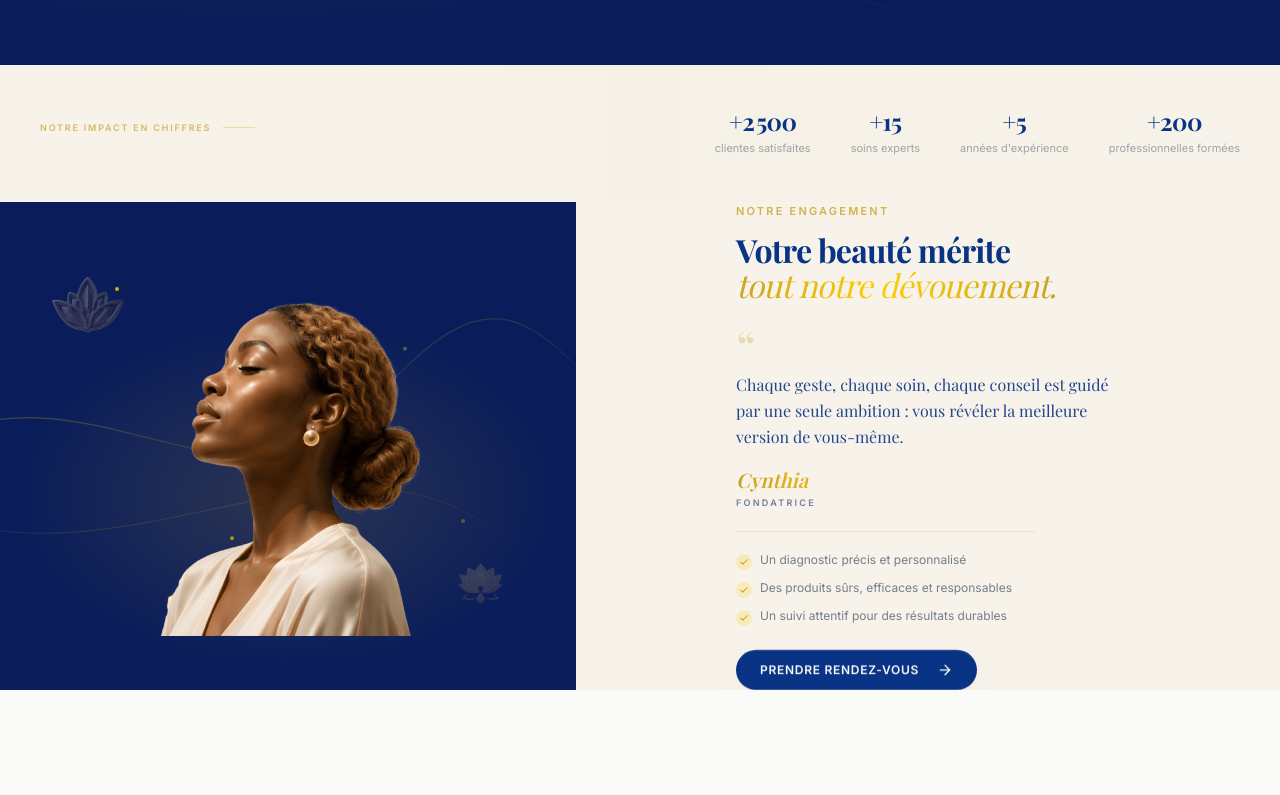
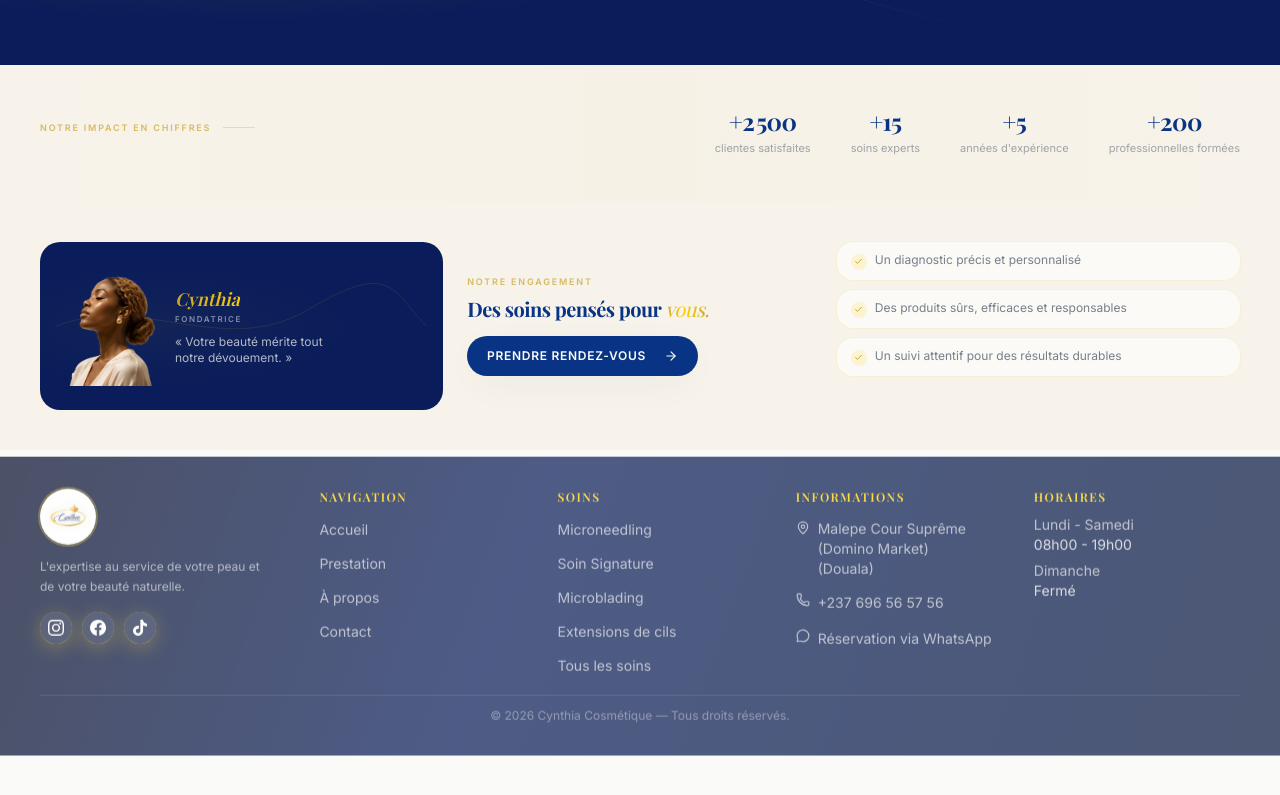
Before and after one commit to kenryalonzo/com.cythia.dev, a Next.js app: page /a-propos in a window 1280 px wide. Shown: the part 1417-2212 px from the top of the page. After the commit the page ends 2173 px from the top, so only its background shows below. Built offline with nearby package versions, Linux system fonts and the light colour scheme.

Commit message:
feat: refactor Engagement component layout for improved structure and readability

```diff
--- a/components/Engagement.tsx
+++ b/components/Engagement.tsx
@@ -12,202 +12,115 @@
 	"Un suivi attentif pour des résultats durables",
 ];
 
-/**
- * Engagement — Promise section for the About page.
- * Split layout: dark navy left with portrait + gold flowing lines, cream right with quote + promises.
- */
 export function Engagement() {
 	return (
-		<section className="relative w-full overflow-hidden">
-			<div className="flex min-h-[380px] flex-col lg:min-h-[420px] lg:flex-row">
-				{/* ─── Left: Dark navy with portrait + gold decorations ─── */}
-				<div className="relative flex w-full items-center justify-center bg-[#0a1d5a] py-8 sm:py-10 lg:w-[45%] lg:py-0">
-					{/* Background gold flowing lines */}
-					<div className="pointer-events-none absolute inset-0">
+		<section className="relative bg-[#f7f3ea] py-8 sm:py-10">
+			<div className="container-luxe">
+				<div className="flex flex-col gap-5 lg:flex-row lg:items-stretch lg:gap-6">
+					{/* ─── Left: Blue card with portrait ─── */}
+					<Reveal direction="left" delay={0.1} className="lg:w-[35%]">
+						<motion.div
+							whileHover={{ y: -3 }}
+							transition={{ type: "spring", stiffness: 300, damping: 24 }}
+							className="relative flex items-center overflow-hidden rounded-2xl bg-[#0a1d5a] p-5 sm:p-6"
+						>
+							{/* Gold shimmer */}
 							<div
-							className="absolute inset-0"
+								className="pointer-events-none absolute inset-0 opacity-30"
+								aria-hidden
 								style={{
 									background:
-									"radial-gradient(ellipse 80% 60% at 50% 60%, rgba(201,162,39,0.18) 0%, transparent 60%)",
+										"radial-gradient(ellipse 80% 60% at 30% 50%, rgba(201,162,39,0.15) 0%, transparent 60%)",
 								}}
 							/>
+							{/* Gold lines */}
 							<svg
-							className="absolute inset-0 h-full w-full opacity-40"
-							viewBox="0 0 800 600"
-							preserveAspectRatio="xMidYMid slice"
+								className="pointer-events-none absolute inset-0 h-full w-full opacity-30"
+								viewBox="0 0 400 200"
 								fill="none"
 								aria-hidden="true"
 							>
-							<defs>
-								<linearGradient
-									id="gold-engagement"
-									x1="0"
-									y1="0"
-									x2="1"
-									y2="0.5"
-								>
-									<stop offset="0%" stopColor="#c9a227" stopOpacity="0" />
-									<stop offset="40%" stopColor="#fdcf02" stopOpacity="0.6" />
-									<stop offset="100%" stopColor="#c9a227" stopOpacity="0" />
-								</linearGradient>
-							</defs>
 								<motion.path
-								d="M-50 300 C 150 180, 350 420, 500 250 S 700 120, 850 320"
-								stroke="url(#gold-engagement)"
-								strokeWidth="1.5"
-								initial={{ pathLength: 0, opacity: 0 }}
-								whileInView={{ pathLength: 1, opacity: 1 }}
-								viewport={{ once: true }}
-								transition={{ duration: 2.5, ease: "easeInOut" }}
-							/>
-							<motion.path
-								d="M-50 380 C 200 480, 450 260, 650 400 S 800 340, 850 360"
-								stroke="url(#gold-engagement)"
+									d="M-20 100 C 80 60, 180 140, 280 80 S 380 60, 420 100"
+									stroke="#c9a227"
 									strokeWidth="1"
 									initial={{ pathLength: 0, opacity: 0 }}
-								whileInView={{ pathLength: 1, opacity: 0.7 }}
+									whileInView={{ pathLength: 1, opacity: 0.5 }}
 									viewport={{ once: true }}
-								transition={{ duration: 2.8, ease: "easeInOut", delay: 0.3 }}
+									transition={{ duration: 2, ease: "easeInOut" }}
 								/>
 							</svg>
-						{/* Particles */}
-						{[
-							{ cx: "20%", cy: "20%", delay: 0 },
-							{ cx: "70%", cy: "30%", delay: 1.5 },
-							{ cx: "40%", cy: "70%", delay: 0.8 },
-							{ cx: "80%", cy: "65%", delay: 2 },
-						].map((p) => (
-							<motion.div
-								key={`particle-${p.cx}-${p.cy}`}
-								className="absolute h-1 w-1 rounded-full bg-gold"
-								style={{ left: p.cx, top: p.cy }}
-								animate={{ y: [0, -12, 0], opacity: [0.3, 0.8, 0.3] }}
-								transition={{
-									duration: 4,
-									repeat: Infinity,
-									ease: "easeInOut",
-									delay: p.delay,
-								}}
-							/>
-						))}
-					</div>
 
-					{/* Lotus decorations */}
-					<motion.div
-						animate={{ y: [0, -10, 0] }}
-						transition={{ duration: 6, repeat: Infinity, ease: "easeInOut" }}
-						className="absolute left-8 top-12 h-16 w-16 opacity-25 sm:left-12 sm:top-16 sm:h-20 sm:w-20"
-					>
-						<Image
-							src="/assets/images/lotus-expertise.png"
-							alt=""
-							fill
-							sizes="80px"
-							className="object-contain"
-							aria-hidden
-						/>
-					</motion.div>
-					<motion.div
-						animate={{ y: [0, 8, 0] }}
-						transition={{
-							duration: 7,
-							repeat: Infinity,
-							ease: "easeInOut",
-							delay: 1,
-						}}
-						className="absolute bottom-16 right-10 h-14 w-14 opacity-20 sm:bottom-20 sm:right-16 sm:h-16 sm:w-16"
-					>
-						<Image
-							src="/assets/images/lotus-middle.png"
-							alt=""
-							fill
-							sizes="64px"
-							className="object-contain"
-							aria-hidden
-						/>
-					</motion.div>
-
-					{/* Portrait */}
-					<Reveal direction="left" delay={0.2}>
-						<div className="relative h-[280px] w-[220px] sm:h-[340px] sm:w-[260px] lg:h-[380px] lg:w-[290px]">
+							<div className="relative z-10 flex items-center gap-4">
+								<div className="relative h-[100px] w-[80px] shrink-0 sm:h-[120px] sm:w-[95px]">
 									<Image
 										src="/assets/images/profil-cynthia.png"
-								alt="Cynthia — Fondatrice"
+										alt="Cynthia"
 										fill
-								sizes="290px"
+										sizes="95px"
 										className="object-contain object-bottom"
 									/>
 								</div>
+								<div className="flex flex-col">
+									<span className="text-gradient-gold font-display text-lg font-semibold italic">
+										Cynthia
+									</span>
+									<span className="text-[8px] font-bold uppercase tracking-[0.2em] text-ivory/50">
+										Fondatrice
+									</span>
+									<p className="mt-2 max-w-[160px] text-[11px] leading-snug text-ivory/70 sm:text-xs">
+										« Votre beauté mérite tout notre dévouement. »
+									</p>
+								</div>
+							</div>
+						</motion.div>
 					</Reveal>
-				</div>
 
-				{/* ─── Right: Cream with quote + promises ─── */}
-				<div className="flex w-full items-center bg-[#f7f3ea] py-8 sm:py-10 lg:w-[55%] lg:py-0">
-					<div className="mx-auto w-full max-w-lg px-6 sm:px-8 md:px-12 lg:px-14 xl:px-16">
-						<Reveal direction="down" delay={0.1}>
-							<span className="eyebrow mb-3 block !text-[9px] !tracking-[0.2em] !text-gold-deep/80 sm:!text-[10px] md:!text-[11px]">
+					{/* ─── Center: Title + CTA ─── */}
+					<Reveal
+						direction="up"
+						delay={0.2}
+						className="flex flex-col justify-center lg:w-[30%]"
+					>
+						<span className="eyebrow mb-2 !text-[9px] !tracking-[0.2em] !text-gold-deep/70">
 							Notre Engagement
 						</span>
+						<h2 className="font-display text-lg font-bold leading-[1.1] tracking-tight text-royal sm:text-xl">
+							Des soins pensés pour{" "}
+							<span className="text-gradient-gold font-normal italic">
+								vous.
+							</span>
+						</h2>
+						<Button
+							href="#contact"
+							variant="royal"
+							size="md"
+							className="group mt-4 w-fit px-5 shadow-soft hover:shadow-lift"
+						>
+							Prendre rendez-vous
+							<ArrowRight className="ml-2 h-3.5 w-3.5 transition-transform group-hover:translate-x-1" />
+						</Button>
 					</Reveal>
 
-						<Reveal delay={0.2}>
-							<h2 className="max-w-[300px] font-display text-xl font-bold leading-[1.1] tracking-tight text-royal sm:text-2xl md:max-w-none md:text-[1.75rem] lg:text-[2rem]">
-								Votre beauté mérite <br className="hidden sm:block" />
-								<span className="text-gradient-gold font-normal italic">
-									tout notre dévouement.
-								</span>
-							</h2>
-						</Reveal>
-
-						<Reveal delay={0.3}>
-							<div className="mt-4 sm:mt-5">
-								<span
-									className="mb-0.5 block font-display text-4xl leading-none text-gold-deep/30 sm:text-5xl"
-									aria-hidden
-								>
-									&#8220;
-								</span>
-								<p className="max-w-[380px] font-display text-sm leading-relaxed text-royal/90 sm:text-base">
-									Chaque geste, chaque soin, chaque conseil est guidé par une
-									seule ambition : vous révéler la meilleure version de
-									vous-même.
-								</p>
-							</div>
-						</Reveal>
-
-						<Reveal delay={0.35}>
-							<div className="mt-3 flex flex-col gap-0.5 sm:mt-4">
-								<span className="text-gradient-gold font-display text-xl font-semibold italic">
-									Cynthia
-								</span>
-								<span className="text-[9px] font-bold uppercase tracking-[0.25em] text-slate-soft">
-									Fondatrice
-								</span>
-							</div>
-						</Reveal>
-
-						<Reveal delay={0.4}>
-							<div className="my-4 h-px w-full max-w-[300px] bg-gold-deep/20 sm:my-5" />
-						</Reveal>
-
-						<Reveal delay={0.45}>
+					{/* ─── Right: Promises grid ─── */}
+					<Reveal direction="right" delay={0.3} className="lg:w-[35%]">
 						<div className="flex flex-col gap-2.5">
 							{promises.map((p, i) => (
 								<motion.div
 									key={p}
-										initial={{ opacity: 0, x: -12 }}
+									initial={{ opacity: 0, x: 10 }}
 									whileInView={{ opacity: 1, x: 0 }}
 									viewport={{ once: true }}
 									transition={{
-											delay: 0.5 + i * 0.08,
+										delay: 0.4 + i * 0.08,
 										duration: 0.4,
 										ease: [0.22, 1, 0.36, 1],
 									}}
-										className="flex items-start gap-2"
+									className="flex items-start gap-2 rounded-xl bg-white/60 px-3.5 py-2.5 ring-1 ring-gold/10"
 								>
-										<span className="mt-0.5 flex h-4 w-4 shrink-0 items-center justify-center rounded-full bg-gold/20">
+									<span className="mt-0.5 flex h-4 w-4 shrink-0 items-center justify-center rounded-full bg-gold/15">
 										<Check
-												size={10}
+											size={9}
 											className="text-gold-deep"
 											strokeWidth={2.5}
 										/>
@@ -219,21 +132,6 @@
 							))}
 						</div>
 					</Reveal>
-
-						<Reveal delay={0.55} direction="up">
-							<div className="mt-5 sm:mt-6">
-								<Button
-									href="#contact"
-									variant="royal"
-									size="md"
-									className="group px-6 shadow-soft hover:shadow-lift sm:w-fit"
-								>
-									Prendre rendez-vous
-									<ArrowRight className="ml-2 h-4 w-4 transition-transform group-hover:translate-x-1" />
-								</Button>
-							</div>
-						</Reveal>
-					</div>
 				</div>
 			</div>
 		</section>
```
Lines whose indentation alone changed are shown as unchanged.
